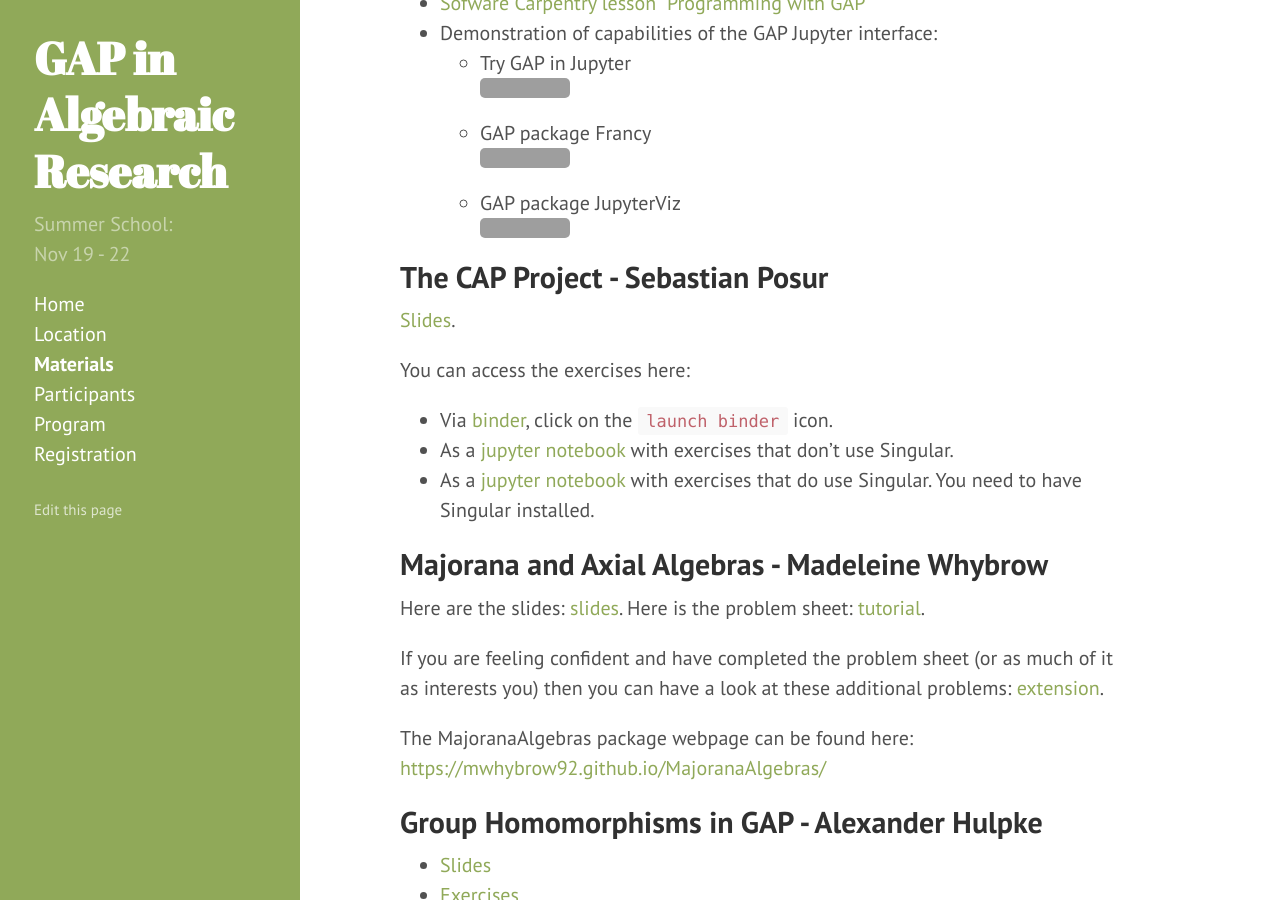
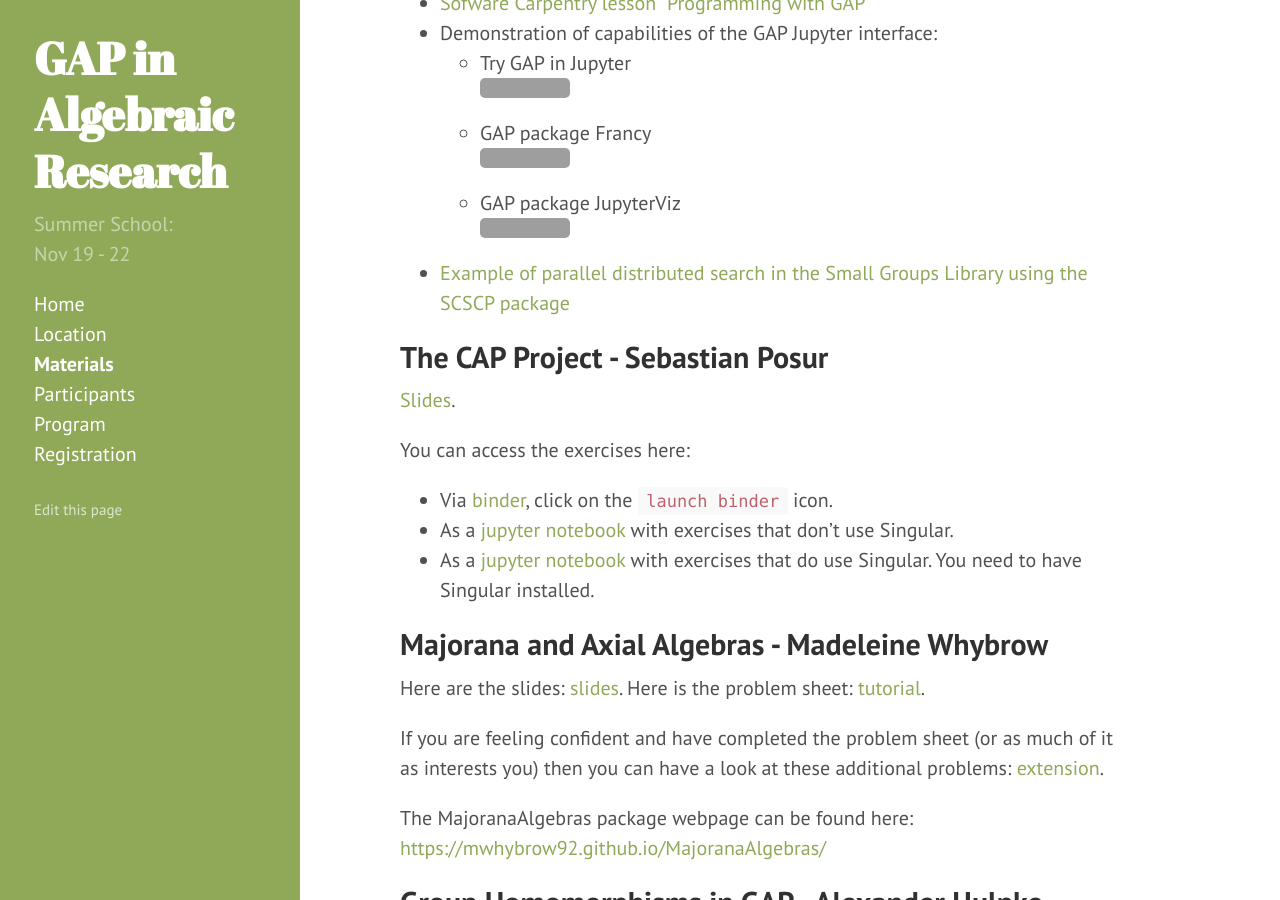
Before and after one commit to lbfm-rwth/gap-in-algebraic-research-2018, a Jekyll site: the page built from materials.md, in a window 1280 px wide and 900 px high, scrolled down 330 px. Built offline with Jekyll 4.4.1, drawn with Linux system fonts in a browser that asks for light colours; grey boxes are pictures that could not be loaded.

Commit message:
Add example of parallel search in the Small Groups Library with the SCSCP package

```diff
--- a/materials.md
+++ b/materials.md
@@ -16,6 +16,7 @@ Slides and exercise materials will be uploaded here during the school.
   - Try GAP in Jupyter [![Binder](https://mybinder.org/badge.svg)](https://mybinder.org/v2/gh/gap-system/try-gap-in-jupyter/master)
   - GAP package Francy [![Binder](https://mybinder.org/badge.svg)](https://mybinder.org/v2/gh/gap-packages/francy/master)
   - GAP package JupyterViz [![Binder](https://mybinder.org/badge.svg)](https://mybinder.org/v2/gh/nathancarter/jupyterviz/master?filepath=inst%2Fgap-4.9.3%2Fpkg%2Fjupyterviz%2Ftst%2Fin-notebook-test.ipynb)
+* [Example of parallel distributed search in the Small Groups Library using the SCSCP package](https://github.com/alex-konovalov/scscp-demo)
 
 ## The CAP Project - Sebastian Posur
 [Slides]({{ site.baseurl }}/materials/CAP-slides.pdf).
```
